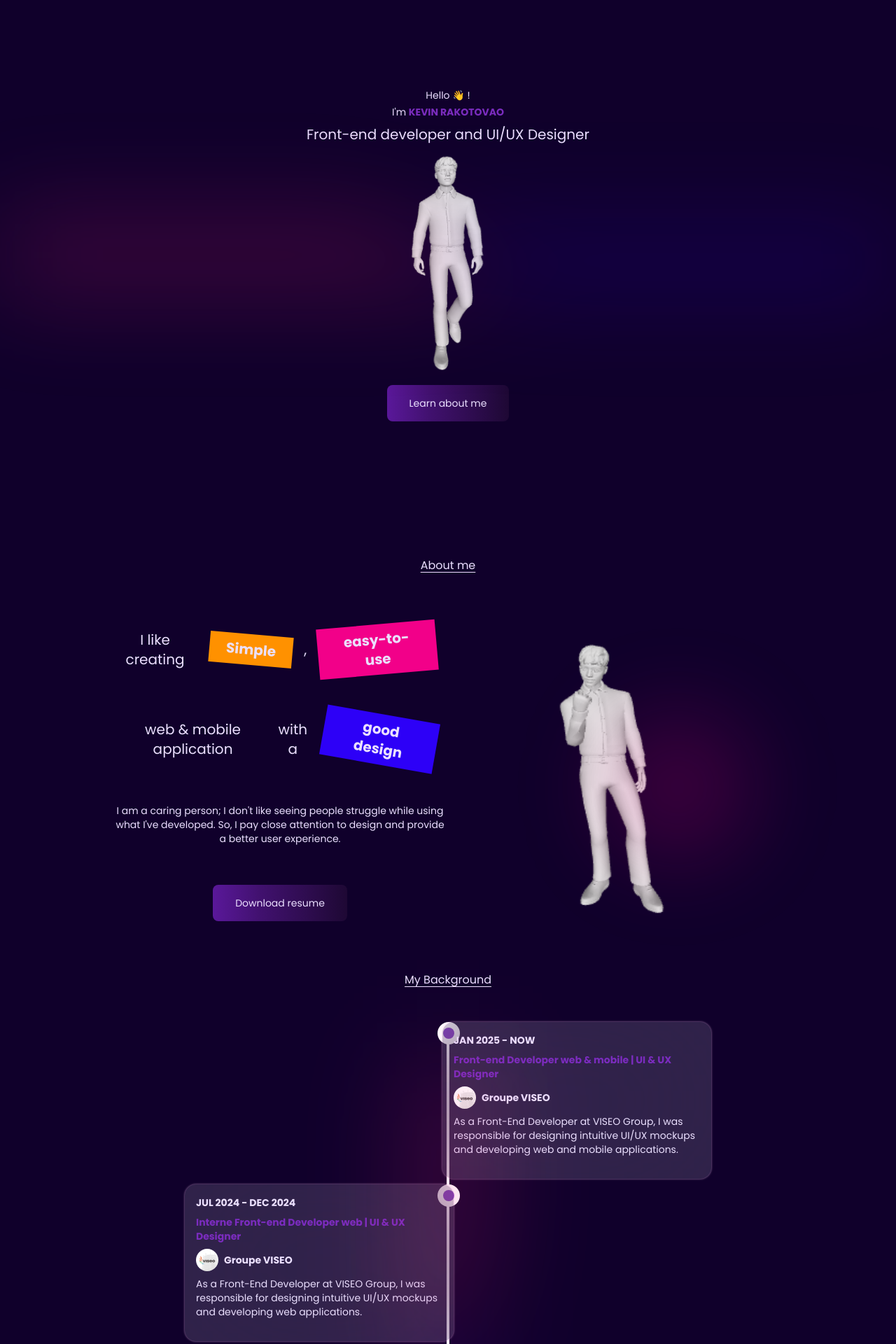
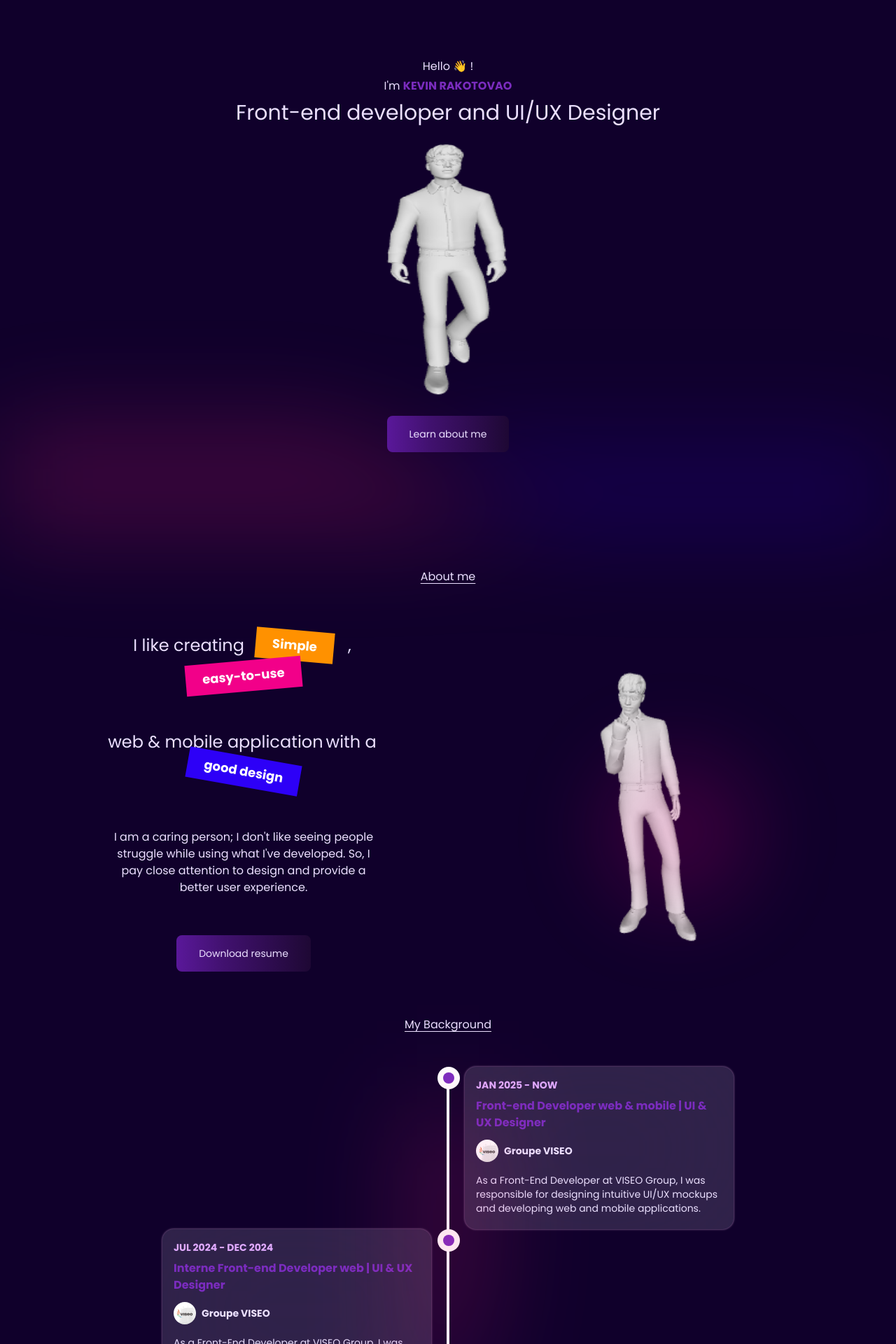
Before and after one commit to KevinShcmidt/Latest-Portfolio, a Next.js app: page / in a window 1280 px wide. Shown: the part 120-2040 px from the top of the page at 70% size. Built offline with nearby package versions, Linux system fonts and the light colour scheme.

Commit message:
feat:responsive card

```diff
--- a/app/ui/About.tsx
+++ b/app/ui/About.tsx
@@ -6,26 +6,32 @@ import Title from "./Title";
 
 export default function About(): JSX.Element {
   return (
-    <div className="relative w-full mt-10 md:mt-8">
+    <div className="relative w-full mt-8 sm:mt-10 md:mt-12 px-4 sm:px-6 md:px-8 lg:px-12 xl:px-20 2xl:px-40">
       <Title text="About me" />
-      <div className="w-full md:px-8 xl:px-40 grid grid-cols-1 md:grid-cols-2 place-items-center items-center mt-16">
-        <div className="text-center flex flex-col items-center justify-center">
-          <p className="text-xl 2xl:text-2xl flex items-center justify-center">
+
+      <div className="w-full grid grid-cols-1 md:grid-cols-2 gap-8 lg:gap-12 place-items-center items-center mt-10 sm:mt-12 md:mt-16">
+        {/* Partie texte */}
+        <div className="text-center flex flex-col items-center justify-center max-w-md mx-auto">
+          <div className="flex flex-wrap items-center justify-center text-lg sm:text-xl md:text-xl lg:text-2xl">
             I like creating
-            <SkewText text="Simple" rotation={5} color="#FF9100" /> ,
-            <SkewText text="easy-to-use" rotation={-5} color="#F20089" />
-          </p>
-          <p className="text-xl 2xl:text-2xl flex items-center justify-center mt-14">
+            <SkewText text="Simple" rotation={5} color="#FF9100" className="my-2 md:my-0" />
+            <span className="mx-1">,</span>
+            <SkewText text="easy-to-use" rotation={-5} color="#F20089" className="my-2 md:my-0" />
+          </div>
+
+          <div className="flex flex-wrap items-center justify-center mt-6 sm:mt-10 md:mt-14 text-lg sm:text-xl md:text-xl lg:text-2xl">
             web & mobile application
-            <span className="">with a</span>
-            <SkewText text="good design" rotation={10} color="#2D00F7" />
-          </p>
-          <p className="text-center text-sm mt-14">
+            <span className="mx-1">with a</span>
+            <SkewText text="good design" rotation={10} color="#2D00F7" className="my-2 md:my-1" />
+          </div>
+
+          <p className="text-center text-xs sm:text-sm md:text-base mt-6 sm:mt-10 md:mt-14 max-w-sm">
             I am a caring person; I don&apos;t like seeing people struggle while
             using what I&apos;ve developed. So, I pay close attention to design and
             provide a better user experience.
           </p>
-          <div className="w-full mt-14">
+
+          <div className="w-full mt-8 sm:mt-10 md:mt-14">
             <ButtonComponent
               isPrimary={true}
               label="Download resume"
@@ -33,15 +39,21 @@ export default function About(): JSX.Element {
             />
           </div>
         </div>
-        <div className="relative hidden md:flex justify-center items-center w-60 h-[440px]">
+
+        {/* Image partie */}
+        <div className="relative mt-8 md:mt-0 w-48 h-[320px] sm:w-52 sm:h-[360px] md:w-56 md:h-[400px] lg:w-60 lg:h-[440px]">
           <Image
             src="/images/yes.png"
             alt="Kevin Rakotovao about me"
             fill={true}
+            className="object-contain"
+            sizes="(max-width: 768px) 192px, (max-width: 1024px) 224px, 240px"
           />
         </div>
       </div>
-      <div className="hidden absolute bottom-24 right-52 md:block w-52 h-52 bg-[#f2008933] rounded-full blur-3xl"></div>
+
+      {/* Élément décoratif */}
+      <div className="absolute bottom-0 md:bottom-12 lg:bottom-24 right-0 md:right-24 lg:right-52 w-32 h-32 sm:w-40 sm:h-40 md:w-52 md:h-52 bg-[#f2008933] rounded-full blur-3xl opacity-70 md:opacity-100"></div>
     </div>
   );
 }
--- a/app/ui/CardBackGround.tsx
+++ b/app/ui/CardBackGround.tsx
@@ -1,5 +1,5 @@
-import Image from 'next/image'
-import React, { JSX } from 'react'
+import Image from "next/image";
+import React, { JSX } from "react";
 
 interface CardBackGroundProps {
   date: string;
@@ -10,21 +10,41 @@ interface CardBackGroundProps {
   position: string; // 'start', 'center', 'end', etc.
 }
 
-export default function CardBackGround({ date, postTitle, logoEs, es, description, position }: CardBackGroundProps): JSX.Element {
+export default function CardBackGround({
+  date,
+  postTitle,
+  logoEs,
+  es,
+  description,
+  position,
+}: CardBackGroundProps): JSX.Element {
   // Construire la classe de positionnement
   const justifyClass = `justify-${position}`;
 
   return (
-    <div className={`w-80 lg:w-96 lg:h-56 text-[12px] lg:text-sm glass rounded-2xl flex flex-col items-start ${justifyClass} gap-2 p-4`}>
-      <p className='font-semibold'>{date}</p>
-      <h3 className='font-semibold text-[#7B2CBF]'>{postTitle}</h3>
-      <div className="flex justify-start items-center gap-2">
-        <div className="relative w-8 h-8 rounded-full">
-          <Image src={logoEs} style={{ borderRadius: "100%" }} alt="Logo Viseo" fill={true} />
+    <div
+      className={`w-full sm:w-72 md:w-80 lg:w-96 h-[232px] text-[11px] sm:text-[12px] lg:text-sm glass rounded-xl sm:rounded-2xl flex flex-col items-start ${justifyClass} gap-1 sm:gap-2 p-3 sm:p-4`}
+    >
+      <p className="font-semibold text-[#E0AAFF]">{date}</p>
+      <h3 className="font-semibold text-[#7B2CBF] text-sm sm:text-base">
+        {postTitle}
+      </h3>
+      <div className="flex justify-start items-center gap-2 mt-1">
+        <div className="relative w-6 h-6 sm:w-7 sm:h-7 md:w-8 md:h-8 rounded-full overflow-hidden">
+          <Image
+            src={logoEs}
+            alt={`Logo ${es}`}
+            fill={true}
+            sizes="(max-width: 640px) 24px, (max-width: 768px) 28px, 32px"
+            className="object-cover"
+          />
         </div>
-        <h4 className='font-semibold'>{es}</h4>
+        <h4 className="font-semibold">{es}</h4>
       </div>
-      <p>{description}</p>
+      {/* Description avec ellipsis si dépassement */}
+      <p className="mt-1 sm:mt-2 h-[80px] overflow-hidden text-ellipsis line-clamp-5">
+        {description}
+      </p>
     </div>
-  )
+  );
 }
--- a/app/ui/Career.tsx
+++ b/app/ui/Career.tsx
@@ -7,7 +7,7 @@ export default function Career(): JSX.Element {
   return (
     <div className="mt-10 md:mt-16 mx-6">
       <Title text="My Background" />
-      <div className="w-full relative flex flex-col items-start justify-start lg:items-center">
+      <div className="w-full relative grid grid-cols-1 place-items-start md:place-items-center">
         <div className="h-[928px] w-1 bg-white mt-16"></div>
         <div className="absolute ml-[2px] top-16">
           <Rounde />
@@ -21,7 +21,8 @@ export default function Career(): JSX.Element {
         <div className="absolute ml-[2px] top-[760px]">
           <Rounde />
         </div>
-        <div className="absolute top-12 ml-8 lg:ml-0 lg:right-60 2xl:right-32">
+        <div className="absolute top-6 grid grid-cols-2 grid-rows-4 gap-x-12 p-6">
+          <div className="col-start-1 md:col-start-2 row-start-1 ">
           <CardBackGround
             date="JAN 2025 - NOW"
             position="start"
@@ -30,8 +31,8 @@ export default function Career(): JSX.Element {
             es="Groupe VISEO"
             description="As a Front-End Developer at VISEO Group, I was responsible for designing intuitive UI/UX mockups and developing web and mobile applications."
           />
-        </div>
-        <div className="absolute top-[280px] ml-8 lg:ml-0 lg:left-60 2xl:left-32">
+          </div>
+          <div className="col-start-1 row-start-2 ">
           <CardBackGround
             date="JUL 2024 - DEC 2024"
             position="start"
@@ -40,8 +41,8 @@ export default function Career(): JSX.Element {
             es="Groupe VISEO"
             description="As a Front-End Developer at VISEO Group, I was responsible for designing intuitive UI/UX mockups and developing web applications."
           />
-        </div>
-        <div className="absolute top-[512px] ml-8 lg:ml-0 lg:right-60 2xl:right-32">
+          </div>
+          <div className="col-start-1 md:col-start-2 row-start-3 ">
           <CardBackGround
             date="2023"
             position="start"
@@ -50,8 +51,8 @@ export default function Career(): JSX.Element {
             es="University GSI Madagascar"
             description="Graduation with a Bachelor&apos;s degree in Management Information Systems"
           />
-        </div>
-        <div className="absolute top-[744px] ml-8 lg:ml-0 lg:left-60 2xl:left-32">
+          </div>
+          <div className="col-start-1 row-start-4 ">
           <CardBackGround
             date="(1 Week in 2023)"
             position="start"
@@ -60,7 +61,9 @@ export default function Career(): JSX.Element {
             es="Orange Digital Center Madagascar"
             description="The initiation in UI/UX Design at Orange Digital Center Madagascar helped me a lot in finding my path in my career. Despite its short duration, I learned a lot there, and thanks to this program, I discovered my passion."
           />
+          </div>
         </div>
+
         <div className="absolute rotate-90 top-[450px] bg-custom-angular-gradient blur-[70px] w-[800px] h-28"></div>
       </div>
     </div>
--- a/app/ui/Home.tsx
+++ b/app/ui/Home.tsx
@@ -1,35 +1,40 @@
 "use client";
-import Image from 'next/image'
-import React, { ReactNode } from 'react'
-import ButtonComponent from './ButtonComponent'
+import Image from 'next/image';
+import React, { ReactNode } from 'react';
+import ButtonComponent from './ButtonComponent';
 
-export default function Home() : ReactNode {
+export default function Home(): ReactNode {
   return (
-    <div
-        className="relative w-full flex flex-col items-center justify-center h-screen px-4 xmd:px-8 xl:px-40"
-        >
-          <p className="text-sm">Hello 👋 !</p>
-          <p className="text-sm md:mt-1">
+    <div className="relative w-full flex flex-col items-center justify-center min-h-screen px-4 sm:px-6 md:px-8 lg:px-12 xl:px-20 2xl:px-40">
+      <div className="flex flex-col items-center z-10">
+        <p className="text-sm sm:text-base">Hello 👋 !</p>
+        <p className="text-sm sm:text-base md:mt-1">
           I&apos;m <span className="font-bold text-primary">KEVIN RAKOTOVAO</span>
         </p>
-          <h1 className="xl:text-xl 2xl:text-4xl lg:mt-2 2xl:mt-4">
+        <h1 className="text-lg md:text-xl lg:text-2xl xl:text-3xl 2xl:text-4xl text-center mt-1 lg:mt-2 2xl:mt-4">
           Front-end developer and UI/UX Designer
         </h1>
-          <div className="relative mt-2 w-[150px] h-80 2xl:w-[288px] 2xl:h-[400px]">
+
+        <div className="relative mt-2 sm:mt-4 w-[120px] h-64 sm:w-[150px] sm:h-80 lg:w-[200px] lg:h-[350px] xl:w-[250px] xl:h-[375px] 2xl:w-[288px] 2xl:h-[400px]">
           <Image
             src="/images/walking.png"
             alt="Kevin Rakotovao FRONT-END DEVELOPER UI UX Designer"
             fill={true}
+            priority
+            sizes="(max-width: 640px) 120px, (max-width: 768px) 150px, (max-width: 1024px) 200px, (max-width: 1280px) 250px, 288px"
           />
         </div>
-          <div className="mt-4">
+
+        <div className="mt-4 sm:mt-6 z-10">
           <ButtonComponent
             isPrimary={true}
             onClick={() => null}
             label="Learn about me"
           />
         </div>
-          <div className="absolute bg-custom-angular-gradient blur-[70px] w-full h-28"></div>
       </div>
-  )
+
+      <div className="absolute bottom-0 bg-custom-angular-gradient blur-[70px] w-full h-28 sm:h-32 md:h-40"></div>
+    </div>
+  );
 }
--- a/app/ui/SkewText.tsx
+++ b/app/ui/SkewText.tsx
@@ -5,6 +5,8 @@ interface SkewTextProps {
   rotation: number;
   color: string; // Couleur hexadécimale ou classe Tailwind
   customEmojis?: string[]; // Émojis personnalisés optionnels
+  className?: string; // Classe supplémentaire pour la personnalisation
+  responsive?: boolean; // Option pour activer/désactiver certains comportements responsifs
 }
 
 export default function SkewText({
@@ -12,6 +14,8 @@ export default function SkewText({
   rotation,
   color,
   customEmojis,
+  className = "",
+  responsive = true,
 }: SkewTextProps): ReactNode {
   // État pour gérer l'affichage des emojis
   const [showEmojis, setShowEmojis] = useState(false);
@@ -20,7 +24,7 @@ export default function SkewText({
   const emojiThemes: Record<string, string[]> = {
     simple: ["✨", "🔍", "👌", "🧩", "💡"],
     easy: ["🙂", "👍", "🎯", "✅", "🚀"],
-    "easy-to-use": ["👆", "🔄", "📱", "💻",],
+    "easy-to-use": ["👆", "🔄", "📱", "💻"],
     design: ["🎨", "🖌️", "✏️", "📐", "🖼️"],
     good: ["👍", "💯", "⭐", "🏆", "🥇"],
     beautiful: ["✨", "💎", "🌟", "🌈", "💖"],
@@ -53,57 +57,73 @@ export default function SkewText({
 
     // Déduplication
     return [...new Set(selectedEmojis)];
-  }, [text, customEmojis, emojiThemes]);
+  }, [text, customEmojis]);
 
   // Déterminer si la couleur commence par # ou est une valeur hexadécimale
   const isHexColor = color.startsWith("#") || /^[0-9A-Fa-f]{3,8}$/.test(color);
 
-  // Style du composant
-  const style = isHexColor
+  // Calcul des rotations selon la taille d'écran
+  const responsiveRotation = responsive
     ? {
-        backgroundColor: color.startsWith("#") ? color : `#${color}`,
-        transform: `rotate(${rotation}deg)`,
-        transition: "transform 0.3s ease-in-out",
-        position: "relative" as const
+        default: rotation,
+        sm: rotation * 0.75, // Réduire la rotation sur les petits écrans
+        xs: rotation * 0.5   // Réduire davantage sur très petits écrans
       }
-    : {
-        transform: `rotate(${rotation}deg)`,
-        transition: "transform 0.3s ease-in-out",
-        position: "relative" as const
-      };
+    : { default: rotation, sm: rotation, xs: rotation };
+
+  // Style du composant avec détection de media queries
+  const style = {
+    backgroundColor: isHexColor
+      ? (color.startsWith("#") ? color : `#${color}`)
+      : undefined,
+    transform: `rotate(${responsiveRotation.default}deg)`,
+    transition: "transform 0.3s ease-in-out, padding 0.3s ease",
+    position: "relative" as const
+  };
 
   // Fonctions pour gérer le hover
   const handleMouseEnter = (e: React.MouseEvent<HTMLSpanElement>) => {
-    e.currentTarget.style.transform = `rotate(${-rotation}deg)`;
+    // Appliquer la rotation inverse
+    e.currentTarget.style.transform = `rotate(${-responsiveRotation.default}deg)`;
     setShowEmojis(true);
   };
 
   const handleMouseLeave = (e: React.MouseEvent<HTMLSpanElement>) => {
-    e.currentTarget.style.transform = `rotate(${rotation}deg)`;
+    // Rétablir la rotation initiale
+    e.currentTarget.style.transform = `rotate(${responsiveRotation.default}deg)`;
     setShowEmojis(false);
   };
 
   return (
     <span
-      className={`${!isHexColor ? `bg-${color}` : ''} font-semibold mx-4 px-6 py-2 inline-block -skew-x-12`}
+      className={`
+        ${!isHexColor ? `bg-${color}` : ''}
+        font-semibold text-white
+        mx-2 sm:mx-3 md:mx-4
+        px-3 py-1 sm:px-4 sm:py-1.5 md:px-6 md:py-2
+        inline-block -skew-x-12
+        text-sm sm:text-base md:text-lg
+        ${className}
+      `}
       style={style}
       onMouseEnter={handleMouseEnter}
       onMouseLeave={handleMouseLeave}
     >
       {text}
 
-      {/* Conteneur pour les emojis */}
+      {/* Conteneur pour les émojis */}
       {showEmojis && (
-        <div className="absolute top-0 left-0 w-full h-full pointer-events-none">
+        <div className="absolute top-0 left-0 w-full h-full pointer-events-none overflow-hidden">
           {emojis.map((emoji, index) => (
             <span
               key={index}
-              className="absolute text-2xl animate-ping"
+              className="absolute text-lg sm:text-xl md:text-2xl animate-ping"
               style={{
                 left: `${Math.random() * 100}%`,
                 top: `${Math.random() * 100}%`,
                 animationDuration: `${0.5 + Math.random() * 1.5}s`,
-                animationDelay: `${Math.random() * 0.5}s`
+                animationDelay: `${Math.random() * 0.5}s`,
+                opacity: 0.8
               }}
             >
               {emoji}
```
Also changed, not shown: app/ui/Skill.tsx (+11 -2 lines). Lines whose indentation alone changed are shown as unchanged.
